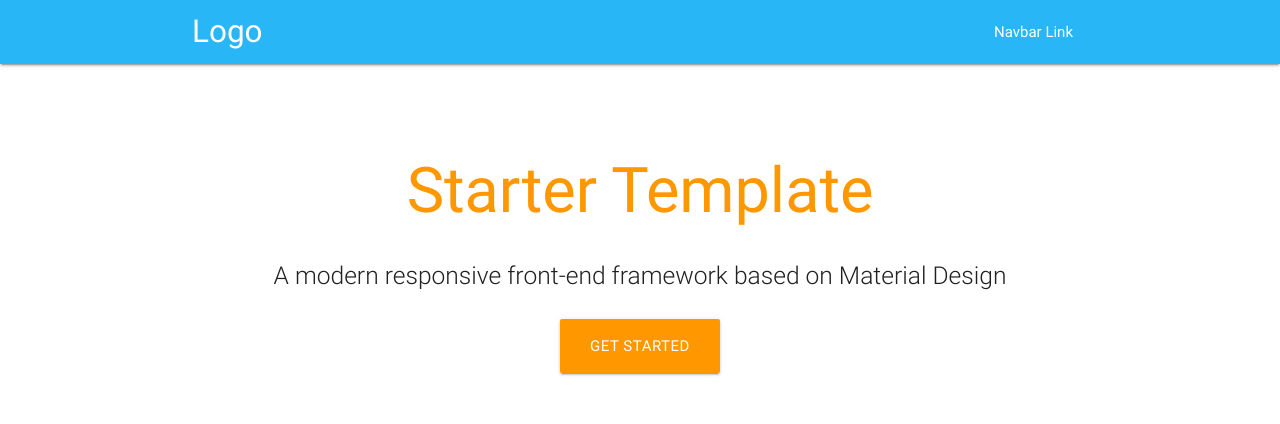
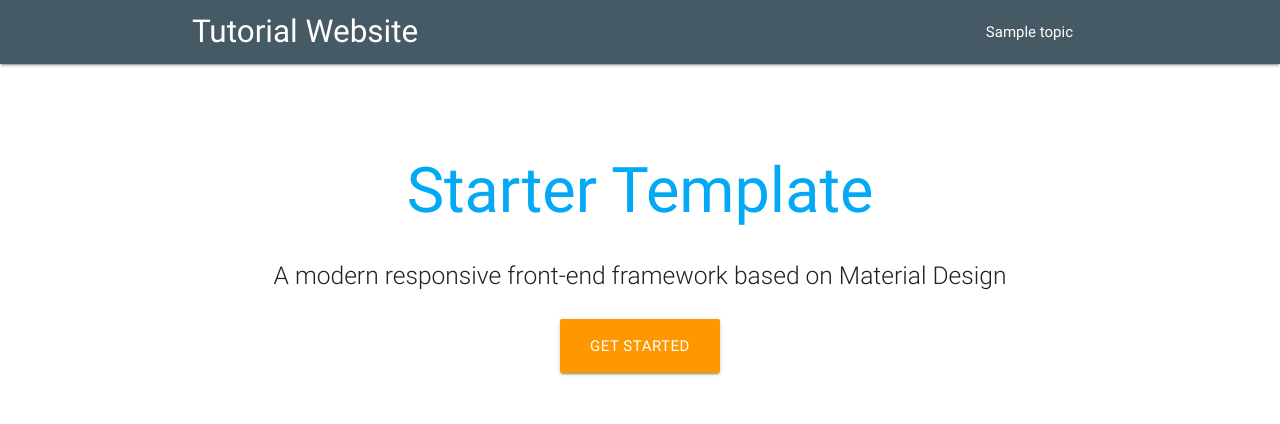
Before and after one commit to sachitad/tutorial_project, a Django app: page / in a window 1280 px wide. Shown: the top 424 px of the page. Run offline with Django 3.2, Linux system fonts and the light colour scheme; tables that the repository leaves empty hold one stand-in row (values such as "Sample post"); some libraries are stand-ins or nearby versions.

Commit message:
Add menu in navigation

```diff
--- a/templates/tutorial/index.html
+++ b/templates/tutorial/index.html
@@ -1,31 +1,25 @@
+{% load nav_menu %}
 <!DOCTYPE html>
 <html lang="en">
 <head>
   <meta http-equiv="Content-Type" content="text/html; charset=UTF-8"/>
   <meta name="viewport" content="width=device-width, initial-scale=1, maximum-scale=1.0"/>
-  <title>Starter Template - Materialize</title>
+  <title>We provide you with awesome upto date tutorials!</title>
 
   <!-- CSS  -->
   <link href="https://fonts.googleapis.com/icon?family=Material+Icons" rel="stylesheet">
   <link rel="stylesheet" href="https://cdnjs.cloudflare.com/ajax/libs/materialize/0.100.2/css/materialize.min.css">
 </head>
 <body>
-  <nav class="light-blue lighten-1" role="navigation">
-    <div class="nav-wrapper container"><a id="logo-container" href="#" class="brand-logo">Logo</a>
-      <ul class="right hide-on-med-and-down">
-        <li><a href="#">Navbar Link</a></li>
-      </ul>
-
-      <ul id="nav-mobile" class="side-nav">
-        <li><a href="#">Navbar Link</a></li>
-      </ul>
-      <a href="#" data-activates="nav-mobile" class="button-collapse"><i class="material-icons">menu</i></a>
+  <nav class="blue-grey darken-2" role="navigation">
+    <div class="nav-wrapper container"><a id="logo-container" href="#" class="brand-logo">Tutorial Website</a>
+        {% nav_menu %}
     </div>
   </nav>
   <div class="section no-pad-bot" id="index-banner">
     <div class="container">
       <br><br>
-      <h1 class="header center orange-text">Starter Template</h1>
+      <h1 class="header center light-blue-text">Starter Template</h1>
       <div class="row center">
         <h5 class="header col s12 light">A modern responsive front-end framework based on Material Design</h5>
       </div>
--- a/templates/tutorial/nav_menu.html
+++ b/templates/tutorial/nav_menu.html
@@ -0,0 +1,6 @@
+<!--TODO Make it mobile responsive-->
+<ul class="right hide-on-med-and-down">
+    {% for item in menu %}
+        <li><a href="#">{{ item }}</a></li>
+    {% endfor %}
+</ul>
--- a/tutorial/models.py
+++ b/tutorial/models.py
@@ -12,7 +12,7 @@ class Topic(models.Model):
                              help_text='High Level: Python or Ruby or ROR')
 
     def __str__(self):
-        return self.topic
+        return self.name
 
 
 class Category(models.Model):
--- a/tutorial/templatetags/nav_menu.py
+++ b/tutorial/templatetags/nav_menu.py
@@ -0,0 +1,19 @@
+from django import template
+
+from tutorial.models import Topic, Category
+
+register = template.Library()
+
+@register.inclusion_tag('tutorial/nav_menu.html')
+def nav_menu():
+    """
+    Get the topics and show them as nav menu
+    If No topics - we know it is a specific niche tutorial website such as
+    python tutorial.com so show category as nav menu
+    """
+    # Both of these have name attribute so don't hesitate while calling
+    # that attribute name in template
+    topics = Topic.objects.all()
+    if topics.exists():
+        return {'menu': topics}
+    return {'menu': Category.objects.all()}
```
